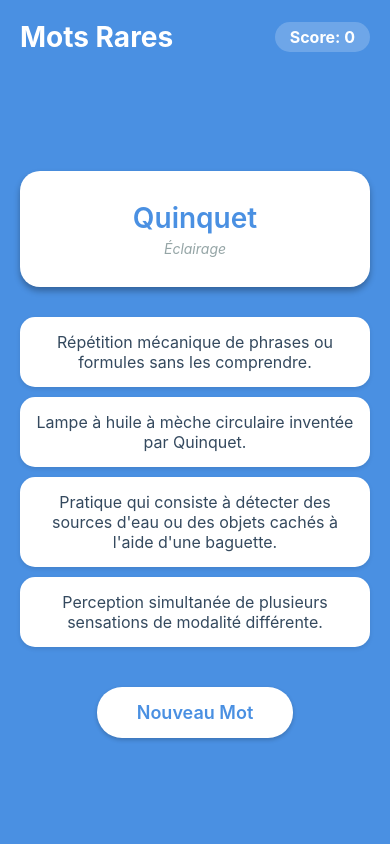
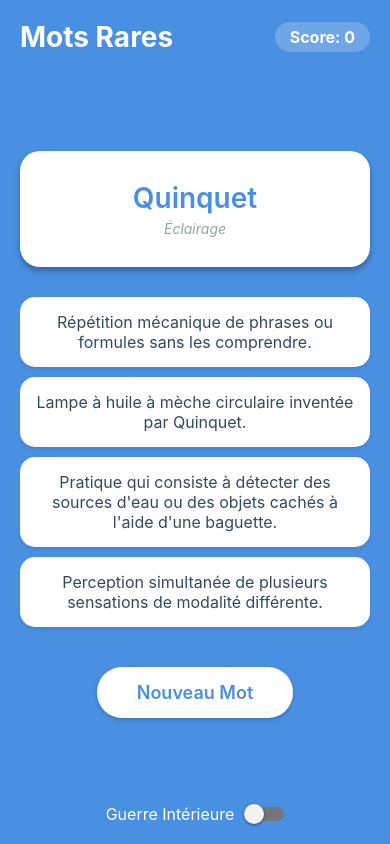
Before and after one commit to circinus-tm/randomword, a React Native app: screen / in a window 390 px wide. Built offline with nearby package versions, Linux system fonts and the light colour scheme.

Commit message:
add guerre interieure mode

```diff
--- a/App.js
+++ b/App.js
@@ -1,4 +1,4 @@
-import React, { useState, useEffect } from 'react';
+import React, { useState, useEffect, useRef } from 'react';
 import {
   View,
   Text,
@@ -6,6 +6,9 @@ import {
   StyleSheet,
   SafeAreaView,
   StatusBar,
+  ImageBackground,
+  Switch,
+  Animated,
 } from 'react-native';
 // Import the word database
 import frenchWordsData from './frenchWords.json';
@@ -32,6 +35,13 @@ const App = () => {
   const [answered, setAnswered] = useState(false);
   // State to track the index of the selected definition
   const [selectedDefinitionIndex, setSelectedDefinitionIndex] = useState(null);
+  // State for "Guerre intérieure" mode
+  const [isGuerreInterieureMode, setIsGuerreInterieureMode] = useState(false);
+  // State for the timer
+  const [timeLeft, setTimeLeft] = useState(30);
+  // Animated value for dramatic animations
+  const scaleAnim = useRef(new Animated.Value(1)).current;
+  const shakeAnim = useRef(new Animated.Value(0)).current;
 
   // Function to get a random word, optionally excluding the current one
   const getRandomWord = (excludeWord = null) => {
@@ -49,17 +59,14 @@ const App = () => {
     const newWord = getRandomWord(currentWord);
     setCurrentWord(newWord);
 
-    // Get 3 random wrong definitions
     const wrongDefinitions = [];
     while (wrongDefinitions.length < 3) {
       const randomWord = getRandomWord(newWord);
-      // Ensure the wrong definition is not the same as the correct one
       if (randomWord.definition !== newWord.definition) {
         wrongDefinitions.push(randomWord.definition);
       }
     }
 
-    // Combine correct and wrong definitions and shuffle them
     const allDefinitions = shuffleArray([newWord.definition, ...wrongDefinitions]);
     setDefinitions(allDefinitions);
   };
@@ -69,27 +76,66 @@ const App = () => {
     setupNewRound();
   }, []);
 
+  // Timer effect for "Guerre intérieure" mode
+  useEffect(() => {
+    let timer;
+    if (isGuerreInterieureMode && timeLeft > 0) {
+      timer = setInterval(() => {
+        setTimeLeft(prevTime => prevTime - 1);
+      }, 1000);
+    } else if (timeLeft === 0) {
+      setIsGuerreInterieureMode(false);
+      setTimeLeft(30); // Reset timer
+    }
+    return () => clearInterval(timer);
+  }, [isGuerreInterieureMode, timeLeft]);
+
   // Handle when a user selects a definition
   const handleDefinitionPress = (definition, index) => {
-    if (answered) return; // Prevent changing answer after one has been selected
+    if (answered) return;
 
     setAnswered(true);
     setSelectedDefinitionIndex(index);
 
     if (definition === currentWord.definition) {
       setScore(prevScore => prevScore + 1);
+      if (isGuerreInterieureMode) {
+        // Dramatic success animation
+        Animated.sequence([
+          Animated.timing(scaleAnim, { toValue: 1.2, duration: 200, useNativeDriver: true }),
+          Animated.timing(scaleAnim, { toValue: 1, duration: 200, useNativeDriver: true }),
+        ]).start();
+      }
+    } else {
+      if (isGuerreInterieureMode) {
+        // Dramatic fail animation
+        Animated.sequence([
+          Animated.timing(shakeAnim, { toValue: 10, duration: 50, useNativeDriver: true }),
+          Animated.timing(shakeAnim, { toValue: -10, duration: 50, useNativeDriver: true }),
+          Animated.timing(shakeAnim, { toValue: 10, duration: 50, useNativeDriver: true }),
+          Animated.timing(shakeAnim, { toValue: 0, duration: 50, useNativeDriver: true }),
+        ]).start();
+      }
     }
   };
 
-  // Function to determine the style of a definition button based on the game state
+  // Toggle "Guerre intérieure" mode
+  const toggleGuerreInterieureMode = () => {
+    setIsGuerreInterieureMode(previousState => !previousState);
+    setScore(0);
+    setTimeLeft(30);
+  };
+
+  // Function to determine the style of a definition button
   const getDefinitionStyle = (definition, index) => {
     const stylesArray = [styles.definitionButton];
+    if (isGuerreInterieureMode) {
+      stylesArray.push(styles.guerreDefinitionButton);
+    }
     if (answered) {
       if (definition === currentWord.definition) {
-        // Style for the correct answer
         stylesArray.push(styles.correctAnswer);
       } else if (index === selectedDefinitionIndex) {
-        // Style for the selected incorrect answer
         stylesArray.push(styles.incorrectAnswer);
       }
     }
@@ -109,20 +155,44 @@ const App = () => {
     return null;
   }
 
+  const shake = shakeAnim.interpolate({
+    inputRange: [-1, 1],
+    outputRange: ['-1deg', '1deg'],
+  });
+
+  const animatedStyle = {
+    transform: [{ scale: scaleAnim }, { rotate: shake }],
+  };
+
+  const backgroundSource = isGuerreInterieureMode
+    ? require('./assets/guerre-interieure-bg.jpg')
+    : { uri: '' }; // No specific image for normal mode, it will use the backgroundColor
+
   return (
-    <SafeAreaView style={styles.container}>
-      <StatusBar barStyle="light-content" backgroundColor="#4A90E2" />
+    <ImageBackground
+      source={backgroundSource}
+      style={styles.container}
+      imageStyle={{opacity: 0.5}}
+    >
+      <SafeAreaView style={styles.safeArea}>
+        <StatusBar barStyle="light-content" backgroundColor={isGuerreInterieureMode ? '#000000' : '#4A90E2'} />
 
         <View style={styles.header}>
-        <Text style={styles.title}>Mots Rares</Text>
+          <Text style={styles.title}>{isGuerreInterieureMode ? "Guerre Intérieure" : "Mots Rares"}</Text>
           <View style={styles.scoreContainer}>
               <Text style={styles.scoreText}>Score: {score}</Text>
           </View>
         </View>
 
-      <View style={styles.content}>
-        <View style={styles.wordContainer}>
-          <Text style={styles.word}>{currentWord.word}</Text>
+        {isGuerreInterieureMode && (
+          <View style={styles.timerContainer}>
+            <Text style={styles.timerText}>{timeLeft}s</Text>
+          </View>
+        )}
+
+        <Animated.View style={[styles.content, isGuerreInterieureMode && animatedStyle]}>
+          <View style={[styles.wordContainer, isGuerreInterieureMode && styles.guerreWordContainer]}>
+            <Text style={[styles.word, isGuerreInterieureMode && styles.guerreWord]}>{currentWord.word}</Text>
             <Text style={styles.category}>{currentWord.category}</Text>
           </View>
 
@@ -139,11 +209,23 @@ const App = () => {
             ))}
           </View>
 
-        <TouchableOpacity style={styles.button} onPress={setupNewRound}>
-          <Text style={styles.buttonText}>Nouveau Mot</Text>
+          <TouchableOpacity style={[styles.button, isGuerreInterieureMode && styles.guerreButton]} onPress={setupNewRound}>
+            <Text style={[styles.buttonText, isGuerreInterieureMode && styles.guerreButtonText]}>Nouveau Mot</Text>
           </TouchableOpacity>
+        </Animated.View>
+
+        <View style={styles.switchContainer}>
+          <Text style={styles.switchLabel}>Guerre Intérieure</Text>
+          <Switch
+            trackColor={{ false: "#767577", true: "#81b0ff" }}
+            thumbColor={isGuerreInterieureMode ? "#f5dd4b" : "#f4f3f4"}
+            ios_backgroundColor="#3e3e3e"
+            onValueChange={toggleGuerreInterieureMode}
+            value={isGuerreInterieureMode}
+          />
         </View>
       </SafeAreaView>
+    </ImageBackground>
   );
 };
 
@@ -151,6 +233,9 @@ const styles = StyleSheet.create({
   container: {
     flex: 1,
     backgroundColor: '#4A90E2',
+  },
+  safeArea: {
+    flex: 1,
   },
   header: {
     flexDirection: 'row',
@@ -173,6 +258,15 @@ const styles = StyleSheet.create({
   },
   scoreText: {
     fontSize: 16,
+    fontWeight: 'bold',
+    color: '#FFFFFF',
+  },
+  timerContainer: {
+    alignItems: 'center',
+    marginBottom: 10,
+  },
+  timerText: {
+    fontSize: 22,
     fontWeight: 'bold',
     color: '#FFFFFF',
   },
@@ -252,6 +346,33 @@ const styles = StyleSheet.create({
     color: '#4A90E2',
     textAlign: 'center',
   },
+  switchContainer: {
+    flexDirection: 'row',
+    justifyContent: 'center',
+    alignItems: 'center',
+    paddingBottom: 20,
+  },
+  switchLabel: {
+    color: '#FFFFFF',
+    marginRight: 10,
+    fontSize: 16,
+  },
+  // Styles for "Guerre intérieure" mode
+  guerreWordContainer: {
+    backgroundColor: 'rgba(0, 0, 0, 0.7)',
+  },
+  guerreWord: {
+    color: '#ff4757',
+  },
+  guerreDefinitionButton: {
+    backgroundColor: 'rgba(0, 0, 0, 0.6)',
+  },
+  guerreButton: {
+    backgroundColor: '#ff4757',
+  },
+  guerreButtonText: {
+    color: '#FFFFFF',
+  },
 });
 
 export default App;
```
Also changed, not shown: 1 other file (tests, documents, lock files or other folders). Lines whose indentation alone changed are shown as unchanged.
